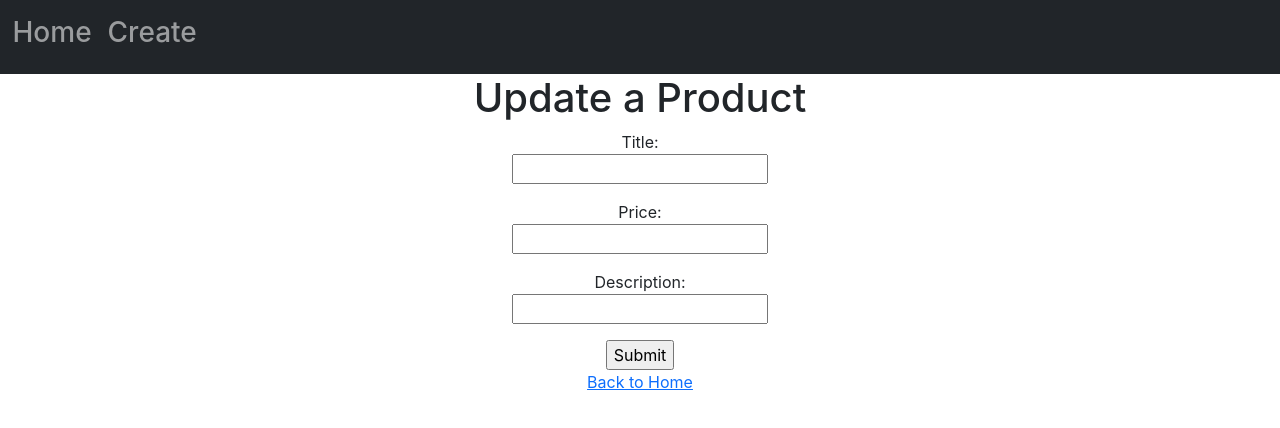
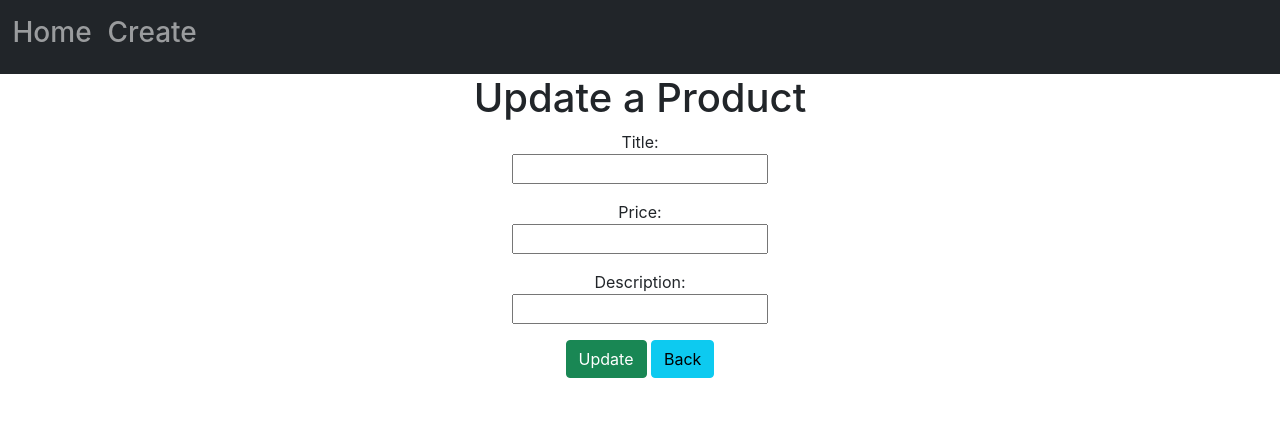
Before and after one commit to jeparayno/proj_management, a React (Create React App) app in the folder client/: page /details/update/1 in a window 1280 px wide. Shown: the top 428 px of the page. Built offline with nearby package versions, Linux system fonts and the light colour scheme; no server answers; the HTML template or start-up script is replaced by a standard one.

Commit message:
added the form styling

```diff
--- a/client/src/components/ProductList.js
+++ b/client/src/components/ProductList.js
@@ -21,11 +21,7 @@ const ProductList = (props) => {
 
     return (
         <div>
-            {
-                product.map((product, index) => {
-                    return (
-                        <div key={index}>
-                            <table className='table' >
+            <table className='table'>
                 <thead>
                     <tr>
                         <th scope='col'>Product</th>
@@ -35,21 +31,18 @@ const ProductList = (props) => {
                     </tr>
                 </thead>
                 <tbody>
+                    {product.map((product) =>
                         <tr>
                         <td>{product.title}</td>
                         <td>{product.price}</td>
                         <td>{product.description}</td>
-                                        <td>
-                                            <Link to={`/details/${product._id}`}><button type="button" class="btn btn-info">Details</button></Link> &nbsp;
+                        <td><Link to={`/details/${product._id}`}><button type="button" class="btn btn-info">Details</button></Link> &nbsp;
                             <Link to={`/details/update/${product._id}`}><button type="button" class="btn btn-warning">Edit</button></Link></td>
                         </tr>
+                    )}
                 </tbody>
             </table>
         </div>
     )
-                })
-            }
-        </div>
-    )
 }
 export default ProductList;
--- a/client/src/components/ProductUpdate.js
+++ b/client/src/components/ProductUpdate.js
@@ -53,9 +53,11 @@ const ProductUpdate = (props) => {
                     <br/>
                     <input type="text" name="description" value={description} onChange={(e) => { setDescription(e.target.value)} } />
                 </p>
-                <input type="submit" />
+                <button type="submit" class="btn btn-success">Update</button>
+                &nbsp;
+                <Link to={`/home`}><button type="button" class="btn btn-info">Back</button></Link>
             </form>
-            <Link to={`/home`}>Back to Home</Link>
+
         </div>
     )
 }
```
Also changed, not shown: 2 other files (tests, documents, lock files or other folders). Lines whose indentation alone changed are shown as unchanged.
